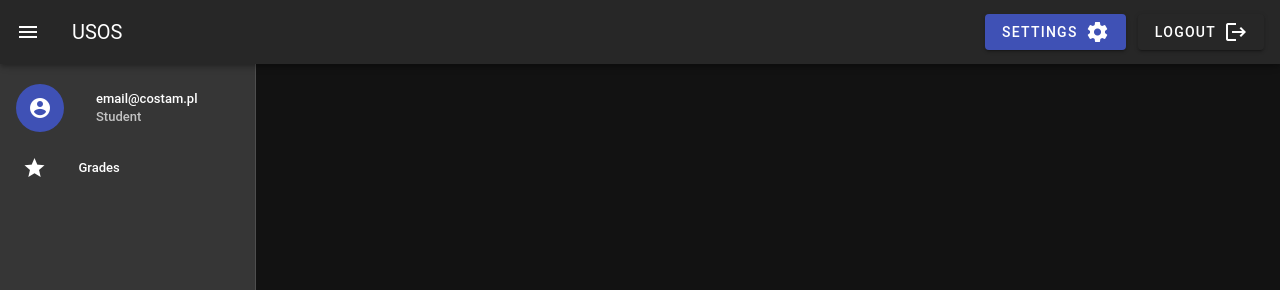
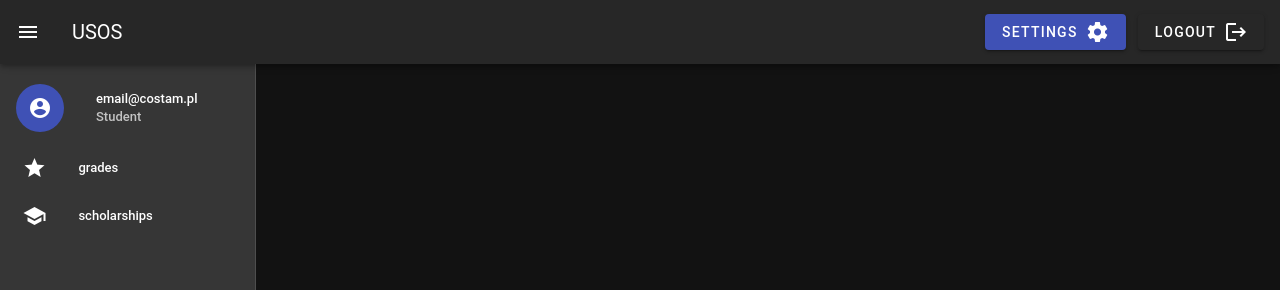
Before and after one commit to cherro0125/usos_frontend, a Vue app: page / in a window 1280 px wide. Shown: the top 290 px of the page. Built offline with nearby package versions, Linux system fonts and the light colour scheme; a small style sheet from the web is missing.

Commit message:
Add scholarship list item to menu

```diff
--- a/src/components/NavigationMenu/NavigationMenu.vue
+++ b/src/components/NavigationMenu/NavigationMenu.vue
@@ -12,12 +12,12 @@
           <v-list-item-subtitle>Student</v-list-item-subtitle>
         </v-list-item-content>
       </v-list-item>
-      <v-list-item class="list-items" link to="/grades">
+      <v-list-item class="list-items" v-for="item in items" :key="item.title" link :to="item.route">
         <v-list-item-action>
-          <v-icon>grade</v-icon>
+          <v-icon>{{item.icon}}</v-icon>
         </v-list-item-action>
         <v-list-item-content>
-          <v-list-item-title>Grades</v-list-item-title>
+          <v-list-item-title>{{item.title}}</v-list-item-title>
         </v-list-item-content>
       </v-list-item>
     </v-list>
@@ -27,6 +27,22 @@
 <script>
 export default {
   props: ["drawer"],
+  data() {
+    return {
+      items: [
+        {
+          title: "grades",
+          icon: "grade",
+          route: "/grades"
+        },
+        {
+          title: "scholarships",
+          icon: "school",
+          route: "/scholarships"
+        }
+      ]
+    };
+  },
   computed: {
     showDrawer: {
       get() {
@@ -41,9 +57,7 @@ export default {
 </script>
 
 <style>
-
 .list-items {
-    margin-left: 0.5vw;
+  margin-left: 0.5vw;
 }
-
 </style>
```
